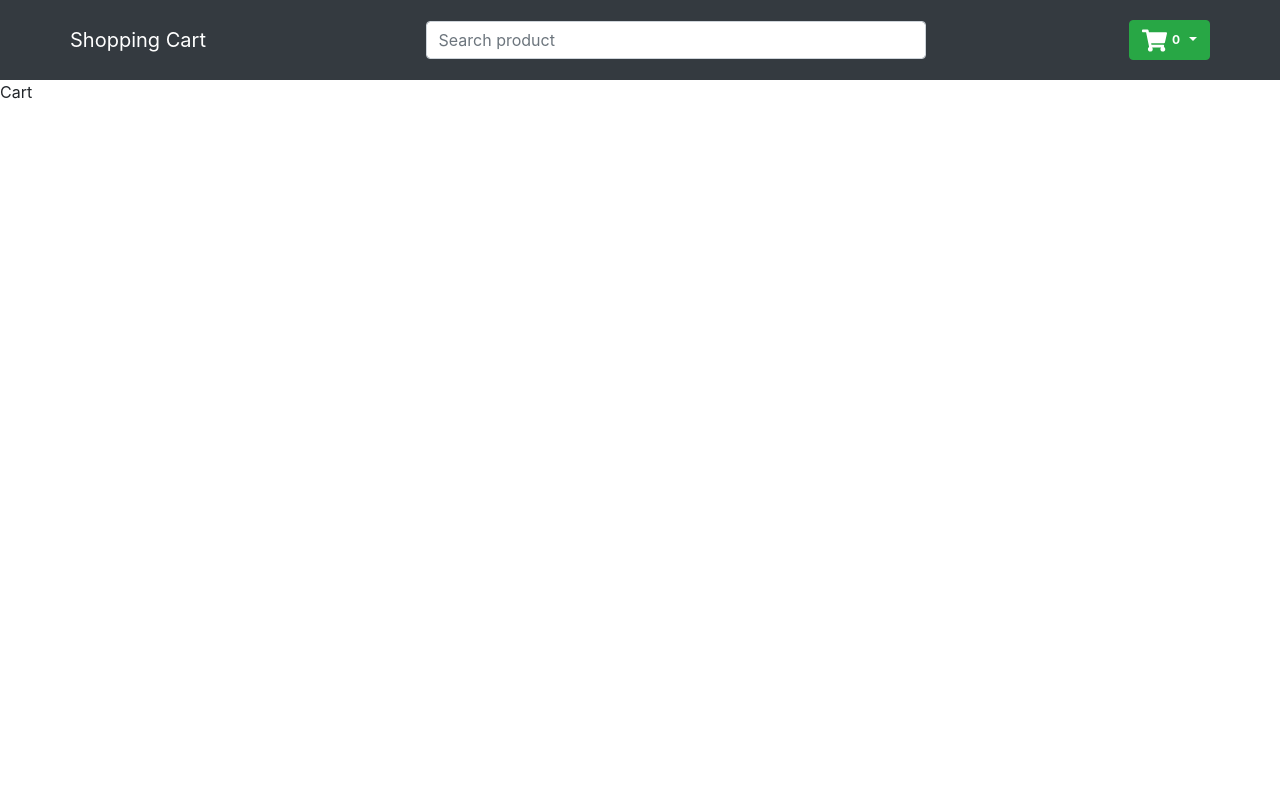
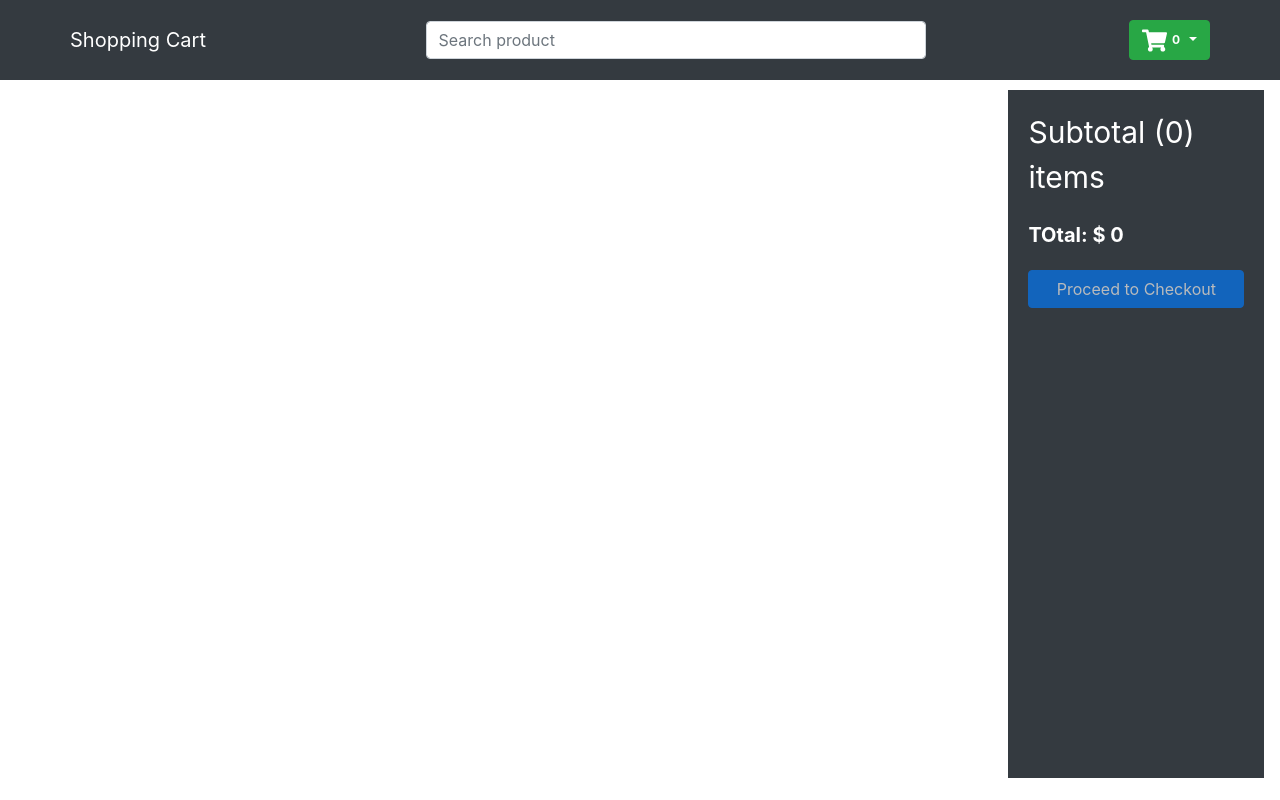
Before and after one commit to seanarch/usecontext-shoppingcart, a React (Create React App) app: page /cart in a window 1280 px wide. Built offline with nearby package versions, Linux system fonts and the light colour scheme.

Commit message:
Added sidebar, calculate total in checkout

```diff
--- a/src/components/Cart.js
+++ b/src/components/Cart.js
@@ -1,7 +1,37 @@
-import React from "react";
+import React, { useState, useEffect } from "react";
+import { CartState } from "../context/Context";
+import { ListGroup, Button } from "react-bootstrap";
 
 function Cart() {
-  return <div>Cart</div>;
+  const {
+    state: { cart },
+    dispatch,
+  } = CartState();
+
+  const [total, setTotal] = useState();
+
+  useEffect(() => {
+    setTotal(cart.reduce((acc, curr) => acc + Number(curr.price), 0));
+  }, [cart]);
+
+  return (
+    <div className="home">
+      <div className="productContainer">
+        <ListGroup>
+          {cart.map((prod) => (
+            <span>{prod.name}</span>
+          ))}
+        </ListGroup>
+      </div>
+      <div className="filters summary">
+        <span className="title">Subtotal ({cart.length}) items</span>
+        <span style={{ fontWeight: 700, fontSize: 20 }}>TOtal: $ {total}</span>
+        <Button type="button" disabled={cart.length === 0}>
+          Proceed to Checkout
+        </Button>
+      </div>
+    </div>
+  );
 }
 
 export default Cart;
--- a/src/components/styles.css
+++ b/src/components/styles.css
@@ -34,6 +34,14 @@
   margin: 10px;
 }
 
+.cartitem {
+  display: flex;
+  justify-content: space-between;
+  align-items: center;
+  margin: 0 20px;
+  margin-bottom: 20px;
+}
+
 .cartItemImg {
   border-radius: 50%;
   width: 50px;
```
